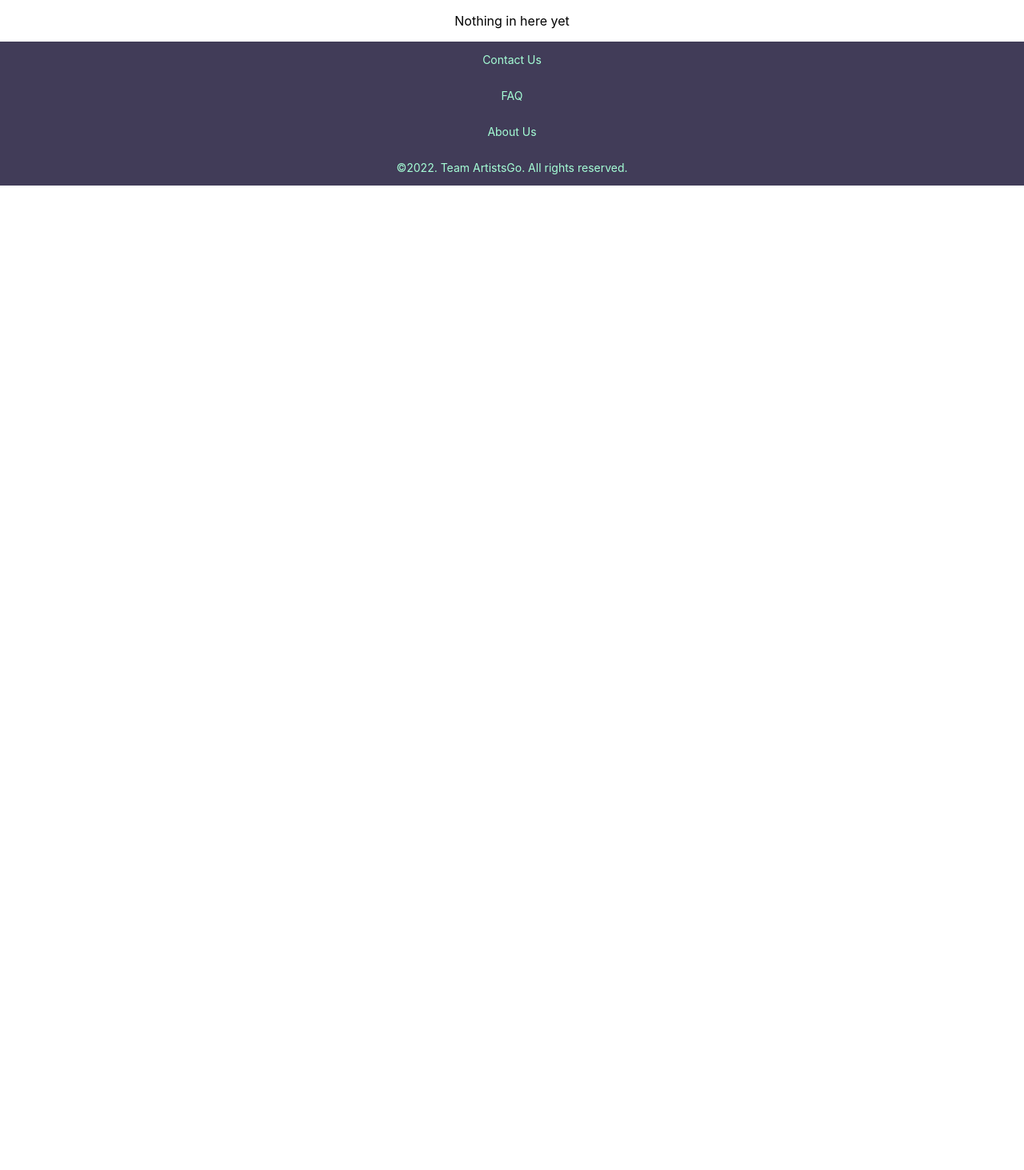
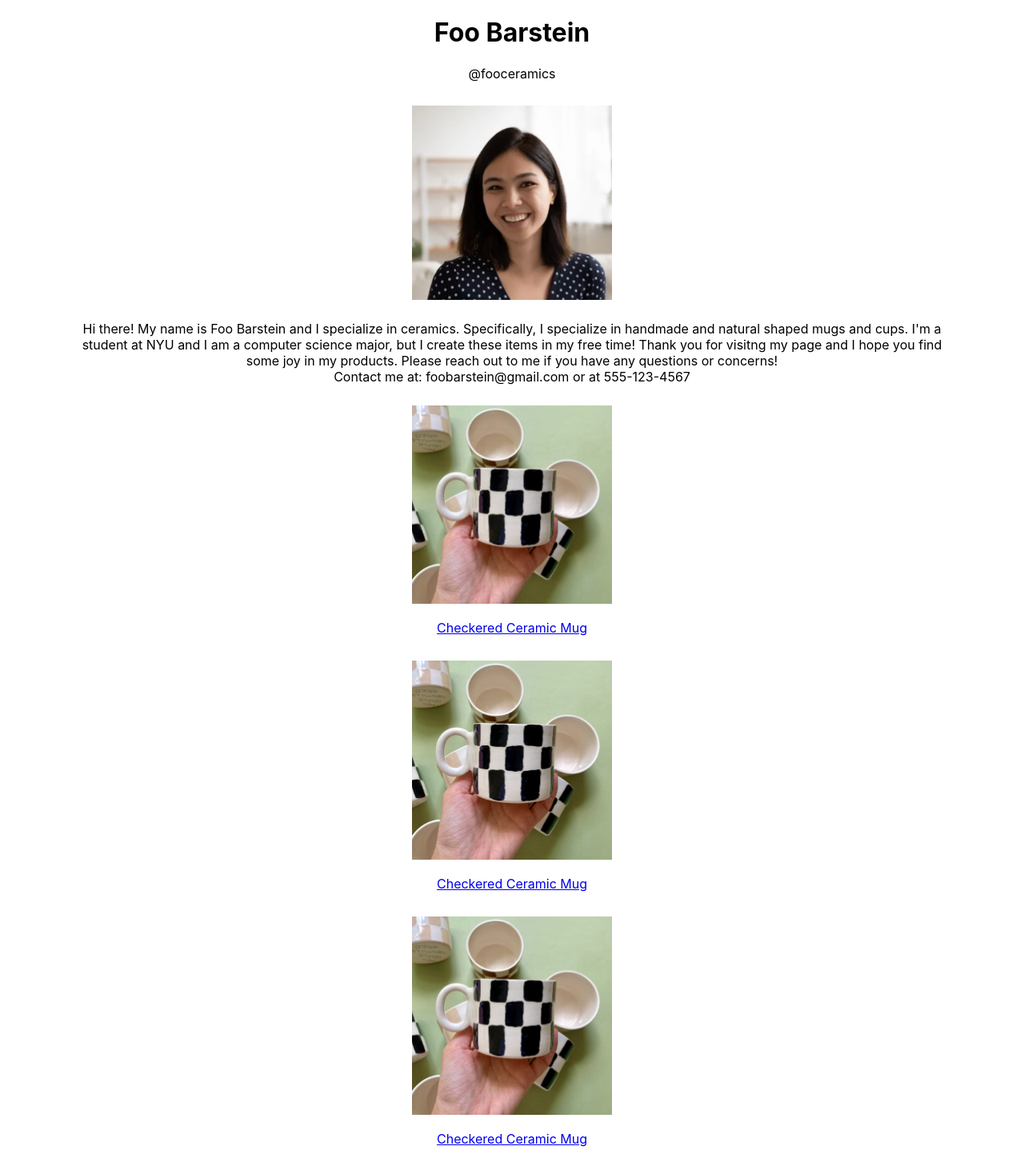
Before and after one commit to agiledev-students-fall2022/final-project-team-artistsgo, a React (Create React App) app in the folder front-end/: page /ProfilePage in a window 1280 px wide. Shown: the part 80-1543 px from the top of the page at 80% size. Before the commit the page ends 800 px from the top, so only its background shows below. Built offline with nearby package versions, Linux system fonts and the light colour scheme.

Commit message:
added profile page

```diff
--- a/front-end/src/ProductListing.css
+++ b/front-end/src/ProductListing.css
@@ -2,7 +2,7 @@
     font-size: calc(5px + 1vmin);
 }
 
-.image {
+.product-listing-photo {
     width: 300px;
   vertical-align: middle;
 }
--- a/front-end/src/ProductListing.js
+++ b/front-end/src/ProductListing.js
@@ -1,6 +1,6 @@
 import { Link } from 'react-router-dom'
 import './ProductListing.css'
-import IMG from './CeramicCup.png'
+import productPhoto from './CeramicCup.png'
 
 /**
  * A React component that represents the ProductListing page of the app.
@@ -15,13 +15,13 @@ const ProductListing = props => {
     <h1>Checkered Handmade Ceramic Mug</h1>
     {/* later should be filled with user name from DB */}
     <h1 className="profile-link">
-            <Link to="/ProfilePage">Isabel Chen</Link>
+            <Link to="/ProfilePage">Foo Barstein</Link>
      </h1>
     {/* later should be filled with product price from DB */}
     <h1> $15.00 </h1>
     </div>
         {/* later should be filled with product picture from DB */}
-        <img className="image" src={IMG} alt="Our fabulous logo" />
+        <img className="product-listing-photo" src={productPhoto} alt="Product Listing Photo" />
 
     {/* later should be filled with product description from DB */}
     <p className = "description">This is a handmade mug that is glazed in a checkered pattern. It was handmade by me!
--- a/front-end/src/ProfilePage.css
+++ b/front-end/src/ProfilePage.css
@@ -0,0 +1,21 @@
+.profile-picture {
+    width: 250px;
+    vertical-align: middle;
+}
+
+.user-name {
+    display: inline-block;
+    padding-bottom: 30px;
+}
+
+.profile-description {
+    padding: 10px 100px;
+  }
+
+.featured-works {
+    width:250px;
+}
+
+.full-product {
+    padding-bottom: 15px;
+}
--- a/front-end/src/ProfilePage.js
+++ b/front-end/src/ProfilePage.js
@@ -1,5 +1,8 @@
 
 import './ProfilePage.css'
+import profilePhoto from './profile-photo.png'
+import productPhoto from './CeramicCup.png'
+import { Link } from 'react-router-dom'
 
 
 /**
@@ -10,8 +13,60 @@ import './ProfilePage.css'
 const ProfilePage = props => {
   return (
     <>
-    <p > Nothing in here yet
+
+    <div>
+    {/* later should be filled with user name from DB */}
+      <h1>
+           Foo Barstein
+     </h1>
+     <h className="user-name">
+            @fooceramics
+     </h>
+
+     </div>
+      {/* later should be filled with product picture from DB */}
+      <img className="profile-picture" src={profilePhoto} alt="Profile Photo" />
+
+
+
+    {/* later should be filled with product description from DB */}
+    <p className = "profile-description">Hi there! My name is Foo Barstein and I specialize in ceramics.
+    Specifically, I specialize in handmade and natural shaped mugs and cups. I'm a student at NYU and I
+    am a computer science major, but I create these items in my free time! Thank you for visitng my page
+    and I hope you find some joy in my products. Please reach out to me if you have any questions or concerns!
+    <br></br>
+    Contact me at: foobarstein@gmail.com or at 555-123-4567
     </p>
+
+
+    <div className="full-product">
+    <a href = "/ProductListing">
+    <img className="featured-works" src={productPhoto} alt="Profile Photo" />
+    </a>
+    <p><Link to="/ProductListing">Checkered Ceramic Mug</Link></p>
+    </div>
+
+    <div className="full-product">
+    <a href = "/ProductListing">
+    <img className="featured-works" src={productPhoto} alt="Profile Photo" />
+    </a>
+    <p><Link to="/ProductListing">Checkered Ceramic Mug</Link></p>
+    </div>
+
+    <div className="full-product">
+    <a href = "/ProductListing">
+    <img className="featured-works" src={productPhoto} alt="Profile Photo" />
+    </a>
+    <p><Link to="/ProductListing">Checkered Ceramic Mug</Link></p>
+    </div>
+
+    <div className="full-product">
+    <a href = "/ProductListing">
+    <img className="featured-works" src={productPhoto} alt="Profile Photo" />
+    </a>
+    <p><Link to="/ProductListing">Checkered Ceramic Mug</Link></p>
+    </div>
+
   </>
   )
 }
```
Also changed, not shown: front-end/src/profile-photo.png (added).
